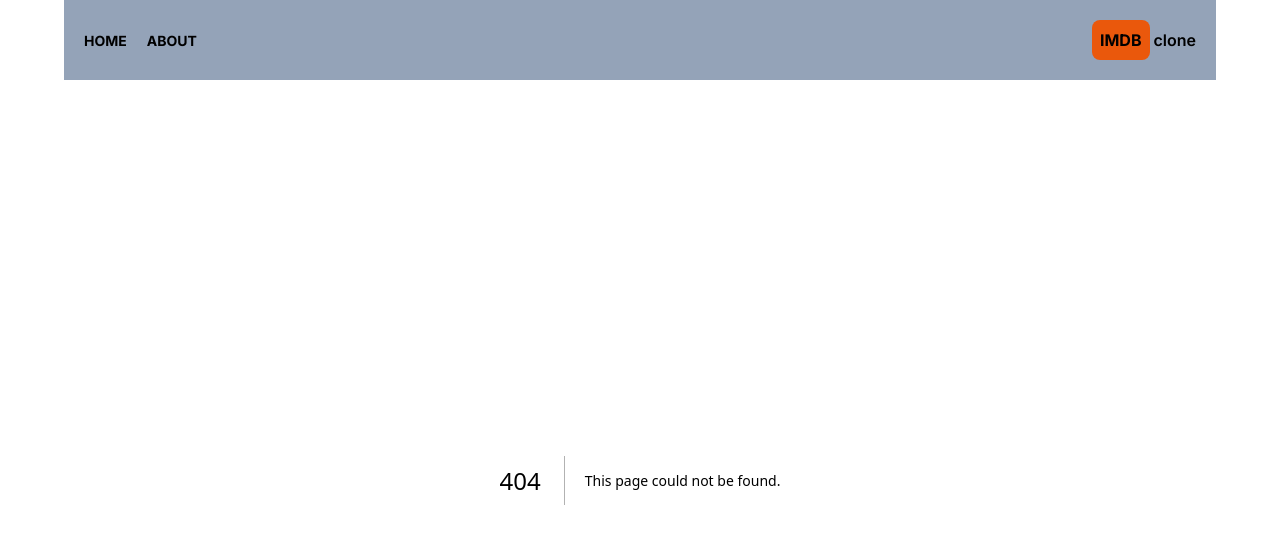
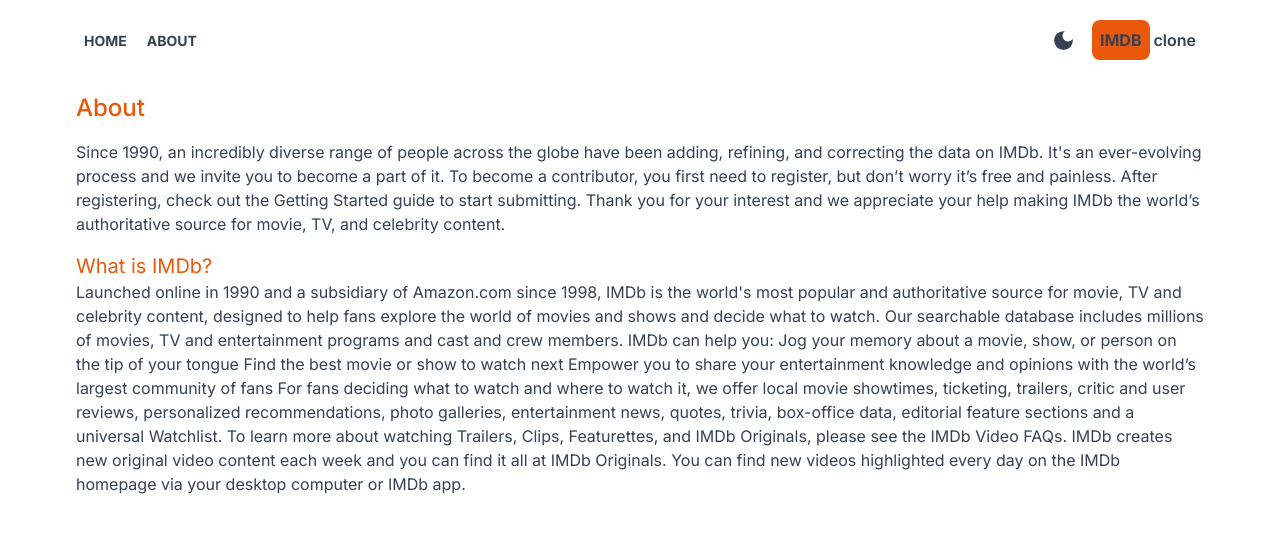
Before and after one commit to itmadityajoshi/IMdb-Next, a Next.js app: page /about in a window 1280 px wide. Before the commit this address had no page. Shown: the top 544 px of the page. Built offline with nearby package versions, Linux system fonts and the light colour scheme.

Commit message:
add about section

```diff
--- a/package.json
+++ b/package.json
@@ -10,6 +10,7 @@
   },
   "dependencies": {
     "next": "14.2.7",
+    "next-themes": "^0.3.0",
     "react": "^18",
     "react-dom": "^18",
     "react-icons": "^5.3.0"
--- a/src/app/Providers.jsx
+++ b/src/app/Providers.jsx
@@ -1,10 +1,16 @@
-'use client'
+"use client";
+
 import { ThemeProvider } from "next-themes";
 
-function Providers({children}) {
+function Providers({ children }) {
   return (
     <ThemeProvider defaultTheme="system" attribute="class">
-      <div className="text-gray-700 dark:text-gray-200 dark:bg-gray-700 min-h-screen select-none transition-colors duration-300 ">{children}</div>
+      <div
+        className="text-gray-700 dark:text-gray-200 dark:bg-gray-700 min-h-screen select-none
+      transition-colors  duration-500 "
+      >
+        {children}
+      </div>
     </ThemeProvider>
   );
 }
--- /dev/null
+++ b/src/app/about/page.jsx
@@ -0,0 +1,36 @@
+const page = () => {
+  return (
+  <>
+   <div className="max-w-6xl mx-auto p-3 space-y-4" >
+    <h1 className="text-2xl font-medium text-orange-600 mb-4">About</h1>
+
+    <p>
+
+        Since 1990, an incredibly diverse range of people across the globe have been adding, refining, and correcting the data on IMDb. It's an ever-evolving process and we invite you to become a part of it. To become a contributor, you first need to register, but don’t worry it’s free and painless. After registering, check out the Getting Started guide to start submitting. Thank you for your interest and we appreciate your help making IMDb the world’s authoritative source for movie, TV, and celebrity content.
+    </p>
+    <p>
+     <span className="text-orange-600  text-xl"> What is IMDb?</span> <br />
+
+Launched online in 1990 and a subsidiary of Amazon.com since 1998, IMDb is the world's most popular and authoritative source for movie, TV and celebrity content, designed to help fans explore the world of movies and shows and decide what to watch.
+
+Our searchable database includes millions of movies, TV and entertainment programs and cast and crew members.
+
+IMDb can help you:
+
+Jog your memory about a movie, show, or person on the tip of your tongue
+Find the best movie or show to watch next
+Empower you to share your entertainment knowledge and opinions with the world’s largest community of fans
+For fans deciding what to watch and where to watch it, we offer local movie showtimes, ticketing, trailers, critic and user reviews, personalized recommendations, photo galleries, entertainment news, quotes, trivia, box-office data, editorial feature sections and a universal Watchlist. To learn more about watching Trailers, Clips, Featurettes, and IMDb Originals, please see the IMDb Video FAQs.
+
+IMDb creates new original video content each week and you can find it all at IMDb Originals.
+
+You can find new videos highlighted every day on the IMDb homepage via your desktop computer or IMDb app.
+
+
+    </p>
+   </div>
+  </>
+  )
+};
+
+export default page;
--- a/src/app/layout.js
+++ b/src/app/layout.js
@@ -1,6 +1,7 @@
 import { Inter } from "next/font/google";
 import "./globals.css";
 import Header from "@/components/Header";
+import Providers from "./Providers";
 
 const inter = Inter({ subsets: ["latin"] });
 
@@ -13,8 +14,10 @@
   return (
     <html lang="en">
       <body className={inter.className}>
-        <Header />
-        {children}
+        <Providers>
+          <Header />
+          {children}
+        </Providers>
       </body>
     </html>
   );
--- a/src/components/Header.jsx
+++ b/src/components/Header.jsx
@@ -2,18 +2,24 @@
 import MenuItem from "./MenuItem";
 import { AiFillHome } from "react-icons/ai";
 import { BsFillInfoCircleFill } from "react-icons/bs";
+import DarkMode from "./DarkMode";
 
 function Header() {
   return (
-    <div className="flex justify-between p-5 items-center bg-slate-400 mx-auto max-w-6xl">
+    <div className="flex justify-between p-5 items-center 0 mx-auto max-w-6xl">
       <div className="flex gap-5">
         <MenuItem title="home" address="/" Icon={AiFillHome} />
         <MenuItem title="about" address="/about" Icon={BsFillInfoCircleFill} />
       </div>
+
+      <div className="flex items-center gap-4">
+        <DarkMode />
       <Link href={"/"} className="flex gap-1 items-center">
         <span className="font-bold bg-orange-600 p-2 rounded-lg ">IMDB</span>
         <span className="hidden sm:inline font-semibold">clone</span>
       </Link>
+      </div>
+
     </div>
   );
 }
--- a/tailwind.config.js
+++ b/tailwind.config.js
@@ -15,4 +15,6 @@
     },
   },
   plugins: [],
+  darkMode: "class",
+
 };
```
Also changed, not shown: 1 other file (tests, documents, lock files or other folders).
